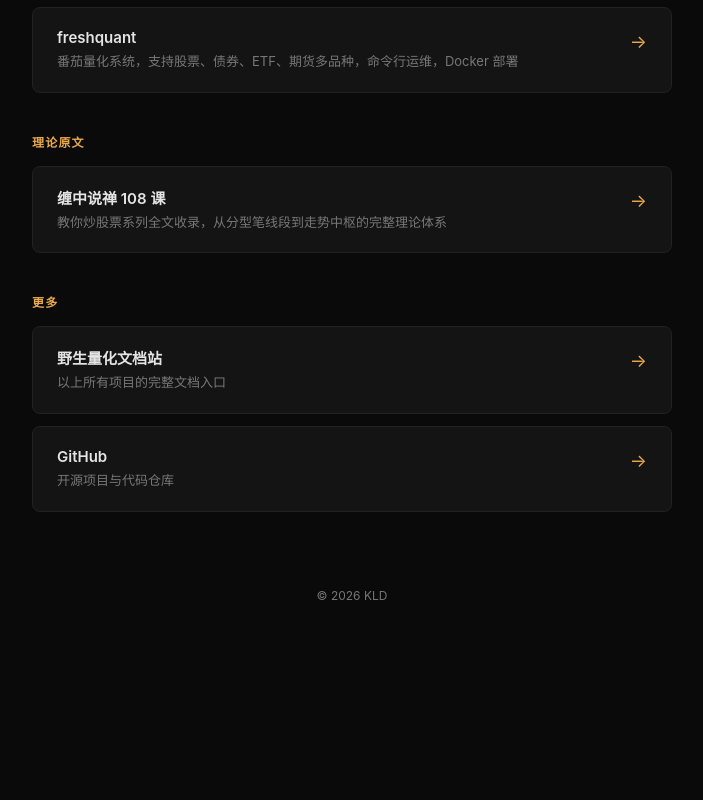
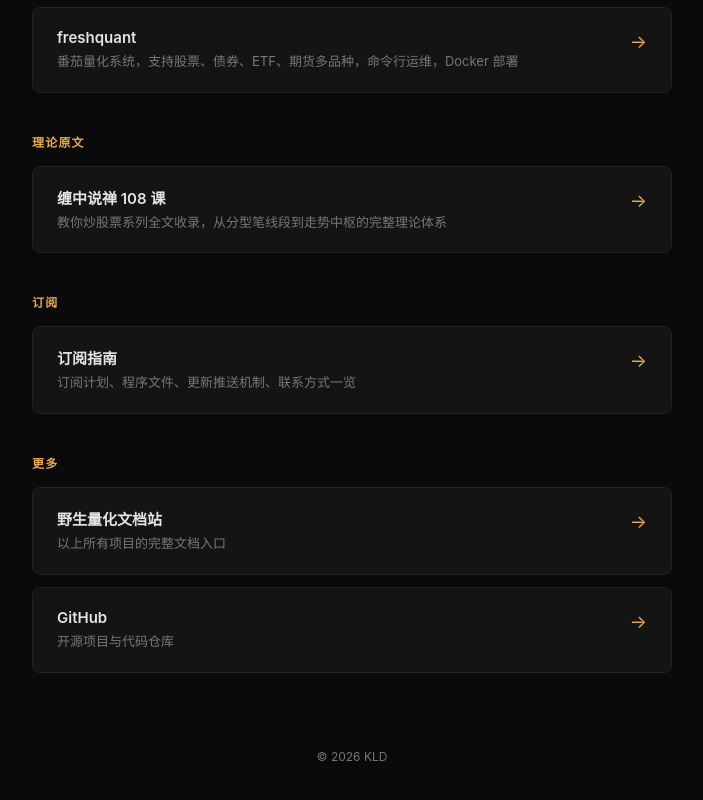
Before and after one commit to kldcty/kldcty.github.io, a plain HTML site: page index.html in a window 1280 px wide. Shown: the part 762-1562 px from the top of the page, without its empty margins (288-991 px from the left). Before the commit the page ends 1429 px from the top, so only its background shows below. Drawn offline with Linux system fonts and the light colour scheme.

Commit message:
feat: 首页添加订阅指南入口

```diff
--- a/index.html
+++ b/index.html
@@ -171,6 +171,16 @@
       <span class="arrow">&rarr;</span>
     </a>
 
+    <p class="section-title">订阅</p>
+
+    <a class="card" href="https://kldcty.github.io/fqbook/订阅指南.html">
+      <div class="card-body">
+        <h2>订阅指南</h2>
+        <p>订阅计划、程序文件、更新推送机制、联系方式一览</p>
+      </div>
+      <span class="arrow">&rarr;</span>
+    </a>
+
     <p class="section-title">更多</p>
 
     <a class="card" href="https://kldcty.github.io/fqbook/">
```
